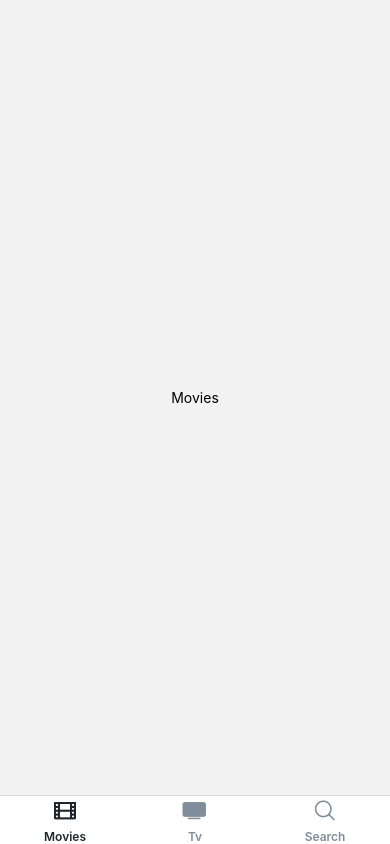
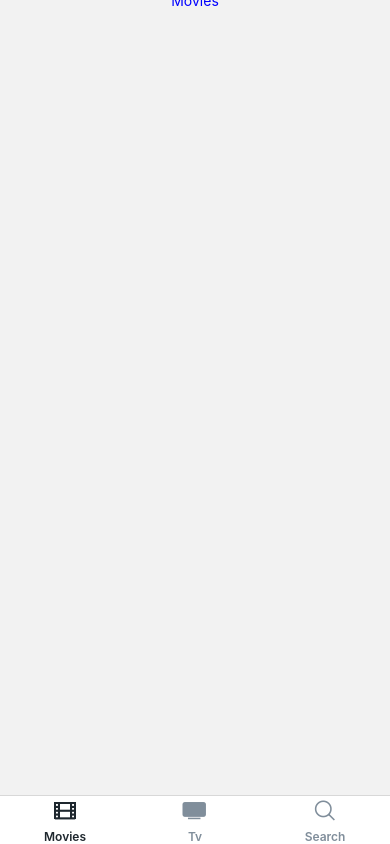
Before and after one commit to leejungho9/noovies, a React Native app: screen /Movies in a window 390 px wide. Built offline with nearby package versions, Linux system fonts and the light colour scheme.

Commit message:
#2.14 styled-components

```diff
--- a/package.json
+++ b/package.json
@@ -23,7 +23,8 @@
     "react-native": "0.72.5",
     "react-native-gesture-handler": "^2.13.2",
     "react-native-safe-area-context": "4.6.3",
-    "react-native-screens": "~3.22.0"
+    "react-native-screens": "~3.22.0",
+    "styled-components": "^6.0.9"
   },
   "devDependencies": {
     "@babel/core": "^7.20.0"
--- a/screens/Movies.js
+++ b/screens/Movies.js
@@ -1,11 +1,39 @@
 import { Text, TouchableOpacity, View } from "react-native";
+import styled from "styled-components/native";
+
+const Btn = styled.View`
+  flex: 1;
+  justify-content: center;
+  align-items: center;
+`;
+
+const Title = styled.Text`
+  color: blue;
+`;
+
+const Header = styled.View``;
+const Column = styled.View``;
+const Footer = styled.View``;
 
 const Movies = ({ navigation: { navigate } }) => (
-  <View style={{ flex: 1, justifyContent: "center", alignItems: "center" }}>
-    <TouchableOpacity onPress={() => navigate("Stack", { screen: "Three" })}>
-      <Text>Movies</Text>
-    </TouchableOpacity>
-  </View>
+  <Header>
+    <Column>
+      <Btn onPress={() => navigate("Stack", { screen: "Three" })}>
+        <Title>Movies</Title>
+      </Btn>
+    </Column>
+    <Footer></Footer>
+  </Header>
 );
 
+// const styles = StyleSheet.create({
+//   btn: {
+//     flex: 1,
+//     justifyContent: "center",
+//     alignItems: "center",
+//   },
+// });
+// ! 아직 js 코드 , 우리는 css 코드를 작성하는데 익숙하기 때문에 어려움이 있음
+// ! align-items 의 경우 alignItems 로 작성해야함, 이를 해결하기 위해 styled-component 사용
+
 export default Movies;
```
Also changed, not shown: 2 other files (tests, documents, lock files or other folders).
